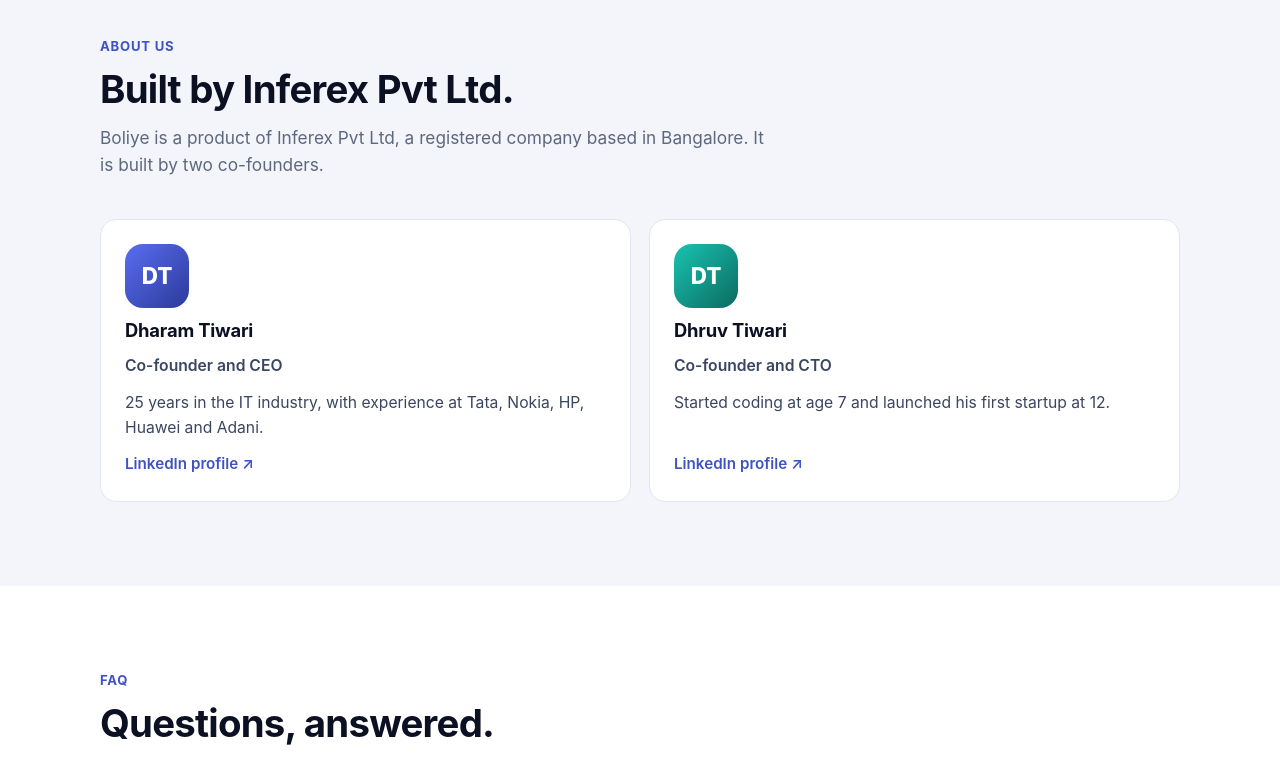
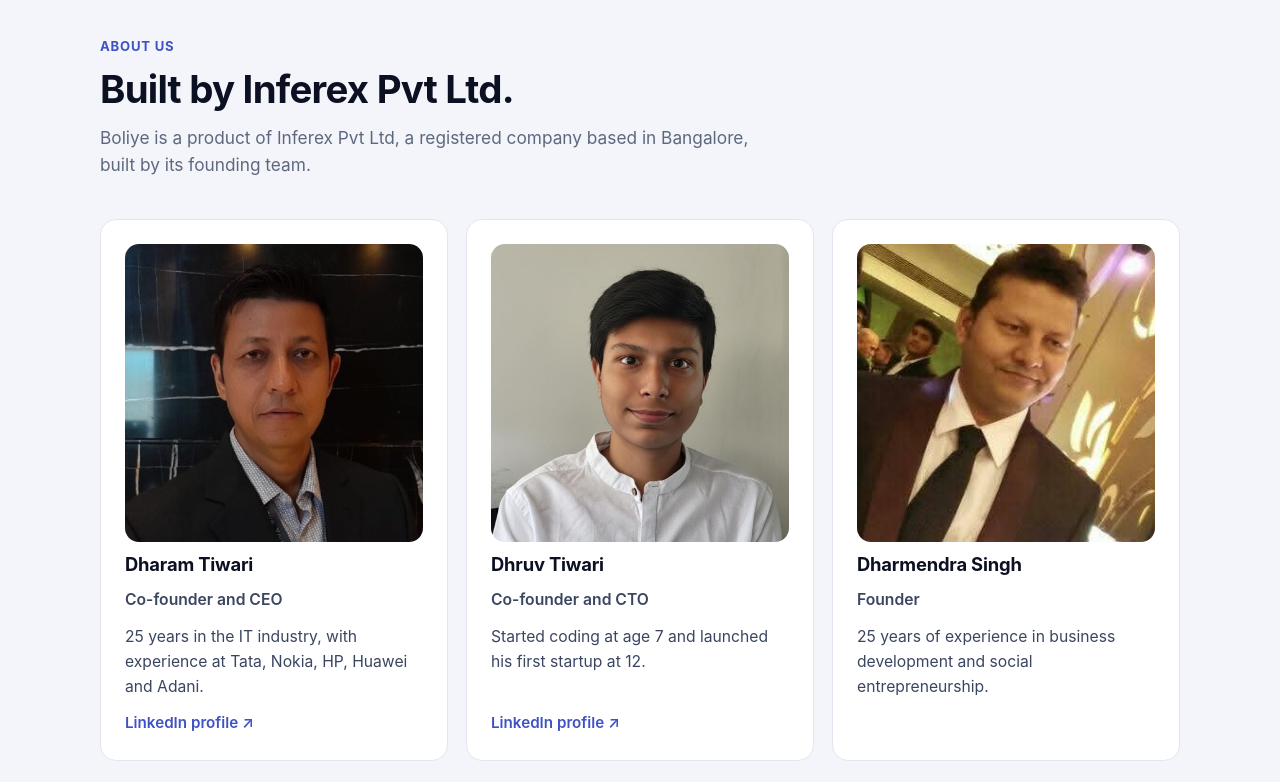
Before and after one commit to draj1979/boliye-website, a plain HTML site: page index.html in a window 1280 px wide. Shown: the part 4220-5002 px from the top of the page. Drawn offline with Linux system fonts and the light colour scheme.

Commit message:
profiles

```diff
--- a/index.html
+++ b/index.html
@@ -221,11 +221,11 @@
         <div class="section-head">
           <div class="kicker">About us</div>
           <h2>Built by Inferex Pvt Ltd.</h2>
-          <p>Boliye is a product of Inferex Pvt Ltd, a registered company based in Bangalore. It is built by two co-founders.</p>
+          <p>Boliye is a product of Inferex Pvt Ltd, a registered company based in Bangalore, built by its founding team.</p>
         </div>
-        <div class="grid cols-2">
+        <div class="grid cols-3 people-grid">
           <article class="card person">
-            <div class="avatar" aria-hidden="true">DT</div>
+            <img class="person-photo" src="assets/founder-dharam.jpg" alt="Dharam Tiwari">
             <div>
               <h3>Dharam Tiwari</h3>
               <p class="role">Co-founder and CEO</p>
@@ -234,13 +234,21 @@
             <a class="link" href="https://www.linkedin.com/in/dharamtiwari/" target="_blank" rel="noopener noreferrer">LinkedIn profile ↗</a>
           </article>
           <article class="card person">
-            <div class="avatar alt" aria-hidden="true">DT</div>
+            <img class="person-photo" src="assets/founder-dhruv.jpg" alt="Dhruv Tiwari">
             <div>
               <h3>Dhruv Tiwari</h3>
               <p class="role">Co-founder and CTO</p>
             </div>
             <p>Started coding at age 7 and launched his first startup at 12.</p>
             <a class="link" href="https://www.linkedin.com/in/dhruv-tiwari-dev/" target="_blank" rel="noopener noreferrer">LinkedIn profile ↗</a>
+          </article>
+          <article class="card person">
+            <img class="person-photo" src="assets/dharmendra.jpeg" alt="Dharmendra Singh">
+            <div>
+              <h3>Dharmendra Singh</h3>
+              <p class="role">Founder</p>
+            </div>
+            <p>25 years of experience in business development and social entrepreneurship.</p>
           </article>
         </div>
       </div>
--- a/styles.css
+++ b/styles.css
@@ -162,8 +162,7 @@ section.soft .card { box-shadow: none; }
 
 /* team */
 .person { display: flex; flex-direction: column; gap: 12px; }
-.avatar { width: 64px; height: 64px; border-radius: 18px; display: grid; place-items: center; font-weight: 800; font-size: 1.4rem; color: #fff; background: linear-gradient(135deg, #5a6df0, #2b3a9a); }
-.avatar.alt { background: linear-gradient(135deg, #19c3b1, #0b6b60); }
+.person-photo { width: 100%; aspect-ratio: 1; object-fit: cover; border-radius: 14px; }
 .role { font-size: 0.9rem; font-weight: 600; color: var(--primary); margin: -6px 0 0; }
 .person a.link { display: inline-flex; align-items: center; gap: 8px; font-weight: 600; font-size: 0.95rem; text-decoration: none; margin-top: auto; }
 .person a.link:hover { text-decoration: underline; }
@@ -208,6 +207,7 @@ section.soft .card { box-shadow: none; }
   .hero-grid { grid-template-columns: 1fr; padding: 73px 0 81px; gap: 36px; }
   .cols-4 { grid-template-columns: repeat(2, 1fr); }
   .cols-3 { grid-template-columns: 1fr; }
+  .people-grid { grid-template-columns: repeat(3, minmax(0, 1fr)); }
   .foot-grid { grid-template-columns: 1fr 1fr; }
 }
 @media (max-width: 720px) {
@@ -222,6 +222,7 @@ section.soft .card { box-shadow: none; }
   .nav.open { display: flex; }
   .nav a:not(.btn) { padding: 12px 4px; font-size: 1.02rem; }
   .cols-2, .cols-4 { grid-template-columns: 1fr; }
+  .people-grid { grid-template-columns: 1fr; }
   .foot-grid { grid-template-columns: 1fr; }
   .bubble { max-width: 94%; }
 }
```
Also changed, not shown: assets/dharmendra.jpeg (added), assets/founder-dharam.jpg (added), assets/founder-dhruv.jpg (added).
